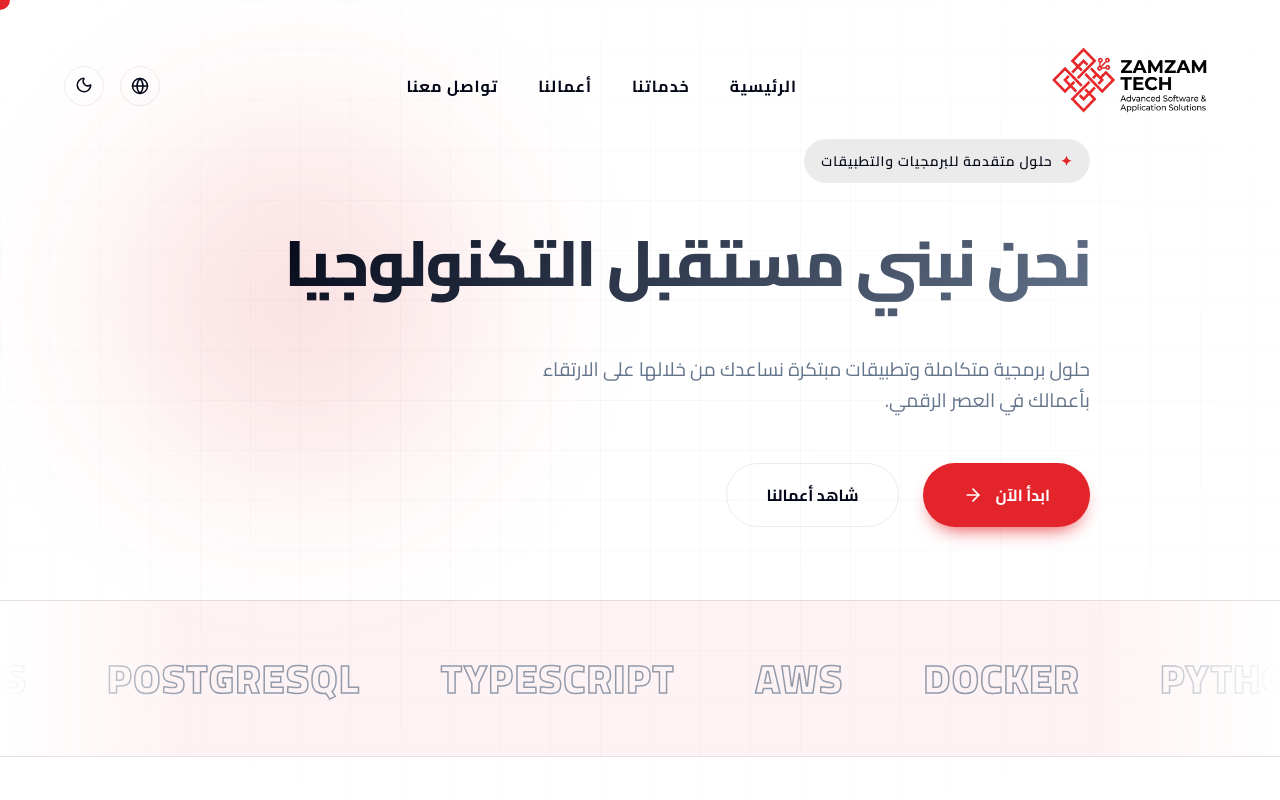
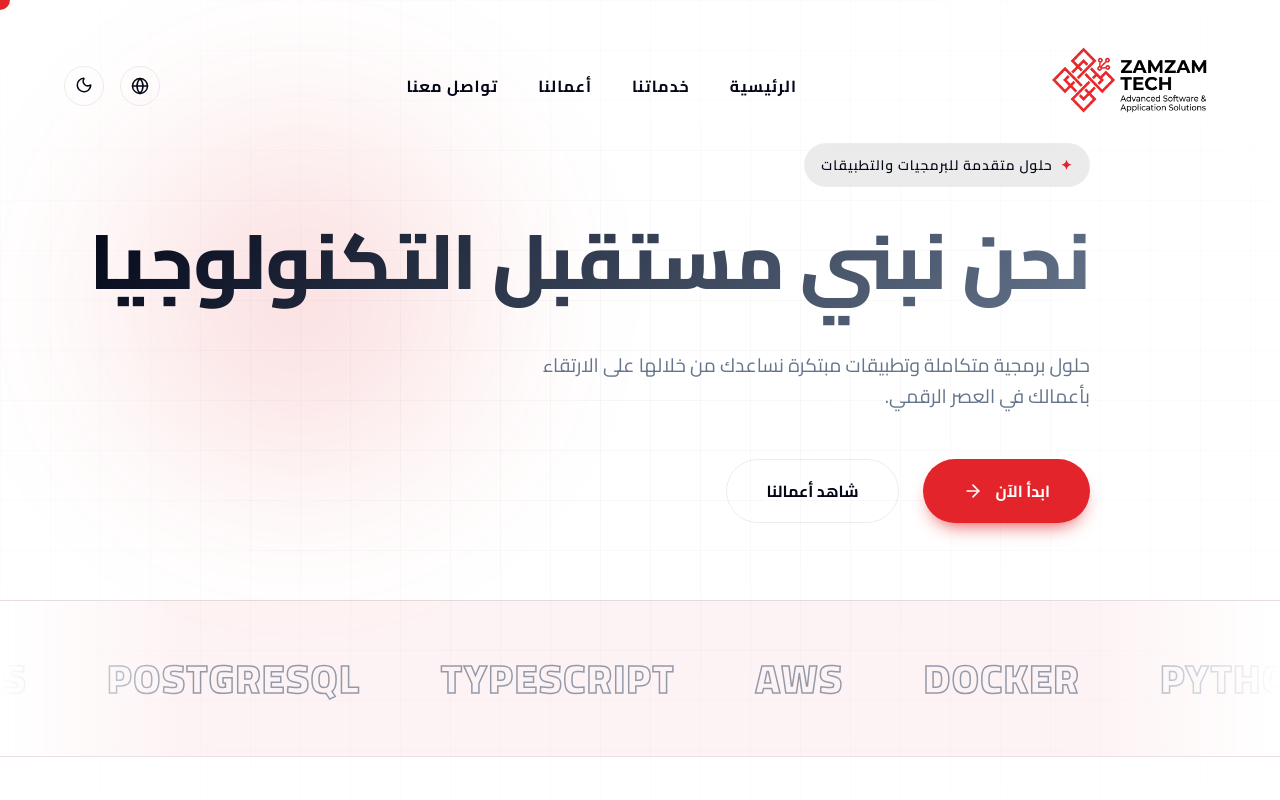
Before and after one commit to abdelrahmanDev006/zamzamtech, a React (Vite) app: page / in a window 1280 px wide. Shown: the top 800 px of the page. Built offline with nearby package versions, Linux system fonts and the light colour scheme.

Commit message:
Fix final UI bugs and nav crash

```diff
--- a/src/App.tsx
+++ b/src/App.tsx
@@ -242,6 +242,7 @@ const Home = ({ setIsHovering }: any) => {
 
 function AppContent() {
   const { t, i18n } = useTranslation();
+  const navigate = useNavigate();
   const [theme, setTheme] = useState<'light' | 'dark'>('light');
   const [scrolled, setScrolled] = useState(false);
   const [isHovering, setIsHovering] = useState(false);
@@ -296,6 +297,14 @@ function AppContent() {
   const toggleTheme = () => setTheme(prev => prev === 'light' ? 'dark' : 'light');
   const toggleLanguage = () => i18n.changeLanguage(i18n.language === 'en' ? 'ar' : 'en');
 
+  const handleNavClick = (item: string) => {
+    navigate('/');
+    setTimeout(() => {
+      if (item === 'home') window.scrollTo({ top: 0, behavior: 'smooth' });
+      else document.getElementById(item)?.scrollIntoView({ behavior: 'smooth' });
+    }, 100);
+  };
+
   return (
     <>
       <div className="bg-grid"></div>
@@ -334,10 +343,8 @@ function AppContent() {
                 onMouseLeave={() => setIsHovering(false)}
               >
                 <button
-                  onClick={() => {
-                    if (item === 'home') window.scrollTo({ top: 0, behavior: 'smooth' });
-                    else document.getElementById(item)?.scrollIntoView({ behavior: 'smooth' });
-                  }}
+                  type="button"
+                  onClick={() => handleNavClick(item)}
                   className="nav-link"
                   style={{ background: 'transparent', border: 'none', cursor: 'pointer', fontFamily: 'inherit', fontSize: 'inherit', padding: 0 }}
                 >
@@ -352,10 +359,10 @@ function AppContent() {
             animate={{ opacity: 1, x: 0 }}
             transition={{ duration: 0.5 }}
           >
-            <button className="icon-btn" onClick={toggleLanguage} onMouseEnter={() => setIsHovering(true)} onMouseLeave={() => setIsHovering(false)}>
+            <button type="button" className="icon-btn" onClick={toggleLanguage} onMouseEnter={() => setIsHovering(true)} onMouseLeave={() => setIsHovering(false)}>
               <Globe size={18} />
             </button>
-            <button className="icon-btn" onClick={toggleTheme} onMouseEnter={() => setIsHovering(true)} onMouseLeave={() => setIsHovering(false)}>
+            <button type="button" className="icon-btn" onClick={toggleTheme} onMouseEnter={() => setIsHovering(true)} onMouseLeave={() => setIsHovering(false)}>
               <AnimatePresence mode="wait">
                 <motion.div
                   key={theme}
--- a/src/index.css
+++ b/src/index.css
@@ -327,9 +327,15 @@ h1, h2, h3, h4, h5, h6 {
 [dir='rtl'] .hero-badge span { margin-right: 0; margin-left: 0.5rem; }
 
 .hero-title {
-  font-size: clamp(2rem, 5vw, 4rem);
+  font-size: min(6vw, 5rem);
+  line-height: 1.1;
   margin-bottom: 1.5rem;
-  line-height: 1.5;
+  letter-spacing: -1px;
+}
+@media (min-width: 992px) {
+  .hero-title {
+    white-space: nowrap;
+  }
 }
 .hero-title span {
   display: block;
```
